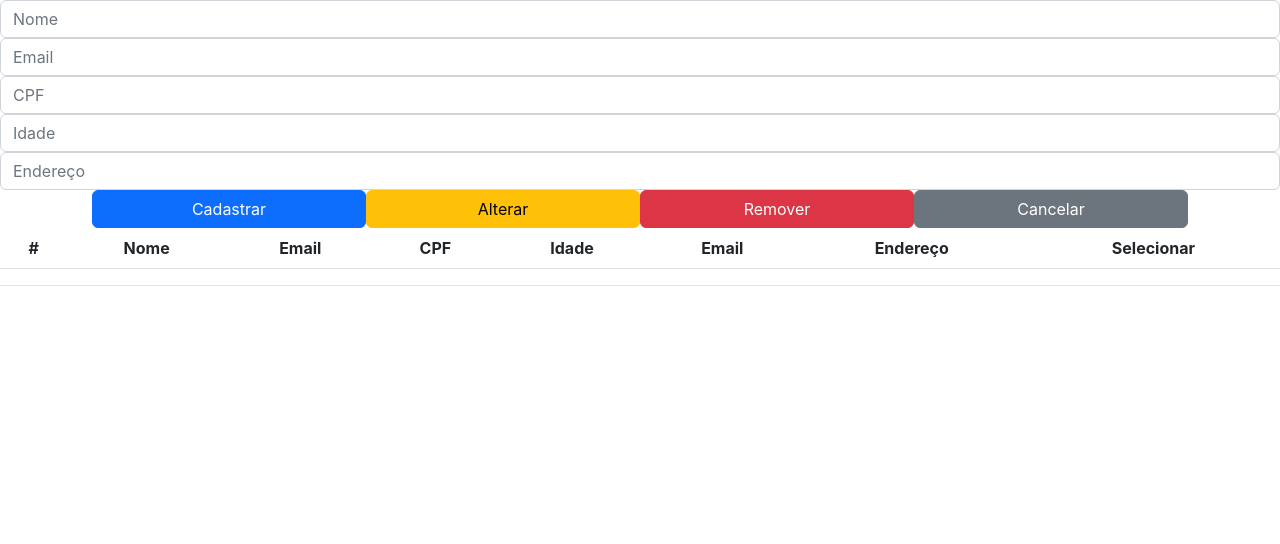
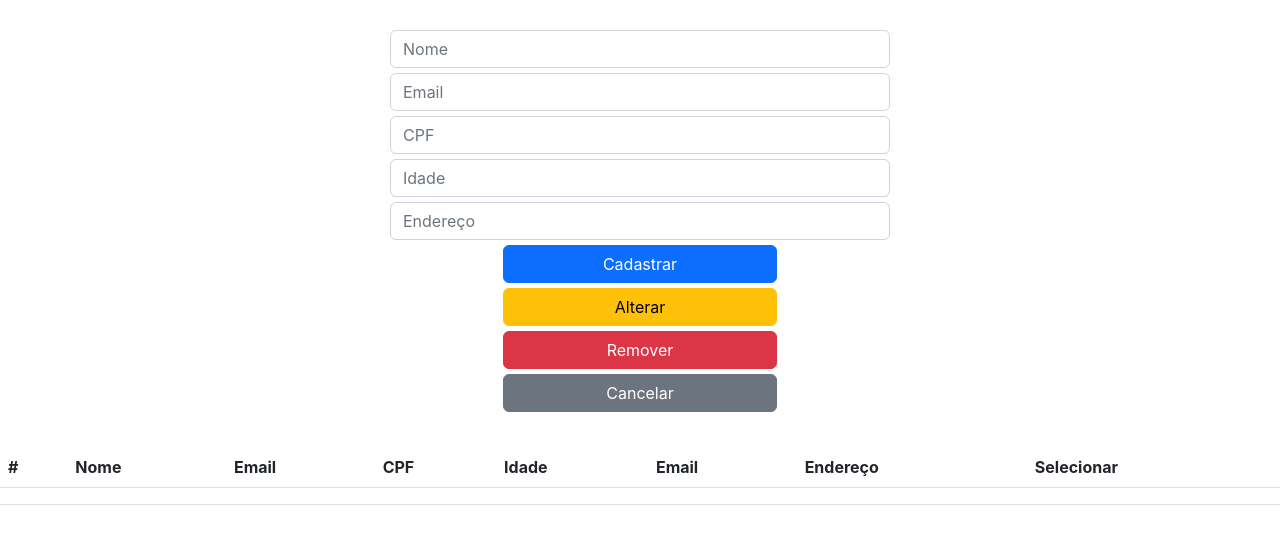
Before and after one commit to Felbio/People, a React (Create React App) app in the folder front/: page / in a window 1280 px wide. Shown: the top 544 px of the page. Built offline with nearby package versions, Linux system fonts and the light colour scheme.

Commit message:
styling the project

```diff
--- a/front/src/App.css
+++ b/front/src/App.css
@@ -1,38 +1,13 @@
-.App {
+form{
+  width: 500px;
+  margin: 30px auto;
   text-align: center;
 }
 
-.App-logo {
-  height: 40vmin;
-  pointer-events: none;
+form input{
+  margin-bottom: 5px;
 }
 
-@media (prefers-reduced-motion: no-preference) {
-  .App-logo {
-    animation: App-logo-spin infinite 20s linear;
-  }
+form input[type='button']{
+  margin-right: 10px;
 }
-
-.App-header {
-  background-color: #282c34;
-  min-height: 100vh;
-  display: flex;
-  flex-direction: column;
-  align-items: center;
-  justify-content: center;
-  font-size: calc(10px + 2vmin);
-  color: white;
-}
-
-.App-link {
-  color: #61dafb;
-}
-
-@keyframes App-logo-spin {
-  from {
-    transform: rotate(0deg);
-  }
-  to {
-    transform: rotate(360deg);
-  }
-}
--- a/front/src/App.js
+++ b/front/src/App.js
@@ -1,11 +1,10 @@
-import logo from './logo.svg';
 import './App.css';
 import Formulario from './Formulario';
 import Tabela from './Tabela';
 
 function App() {
   return (
-    <div className="App">
+    <div>
       <Formulario />
       <Tabela />
     </div>
--- a/front/src/Formulario.js
+++ b/front/src/Formulario.js
@@ -1,17 +1,15 @@
 function Formulario(){
   return(
     <form>
-      <input type='text' placeholder='Nome' className='form-control' />
+      <input type='text' placeholder='Nome' className='form-control'/>
       <input type='text' placeholder='Email' className='form-control'/>
       <input type='text' placeholder='CPF' className='form-control'/>
       <input type='text' placeholder='Idade' className='form-control'/>
       <input type='text' placeholder='Endereço' className='form-control'/>
-
       <input type='text' value='Cadastrar' className='btn btn-primary'/>
       <input type='text' value='Alterar' className='btn btn-warning'/>
       <input type='text' value='Remover' className='btn btn-danger'/>
       <input type='text' value='Cancelar' className='btn btn-secondary'/>
-
     </form>
   )
 }
```
